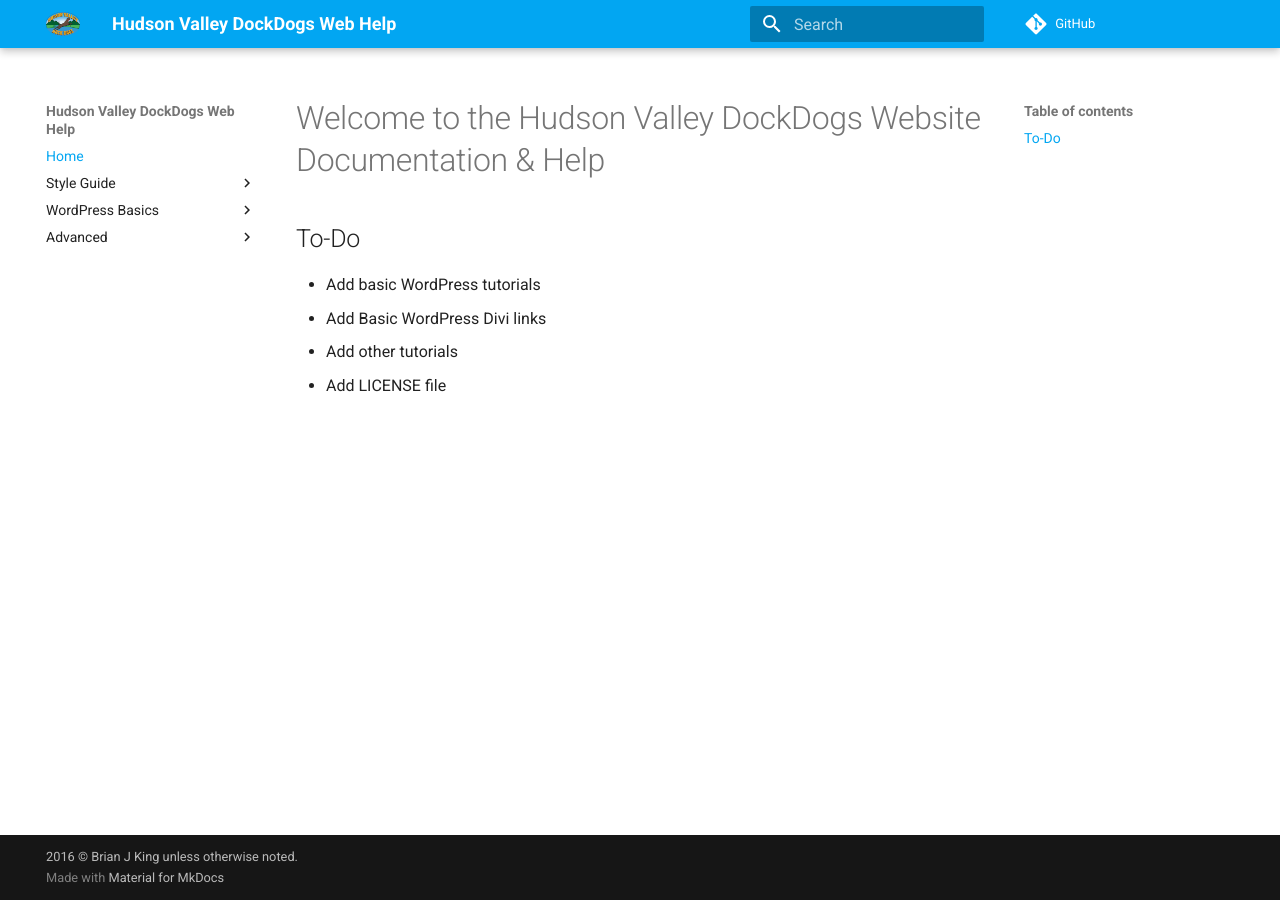
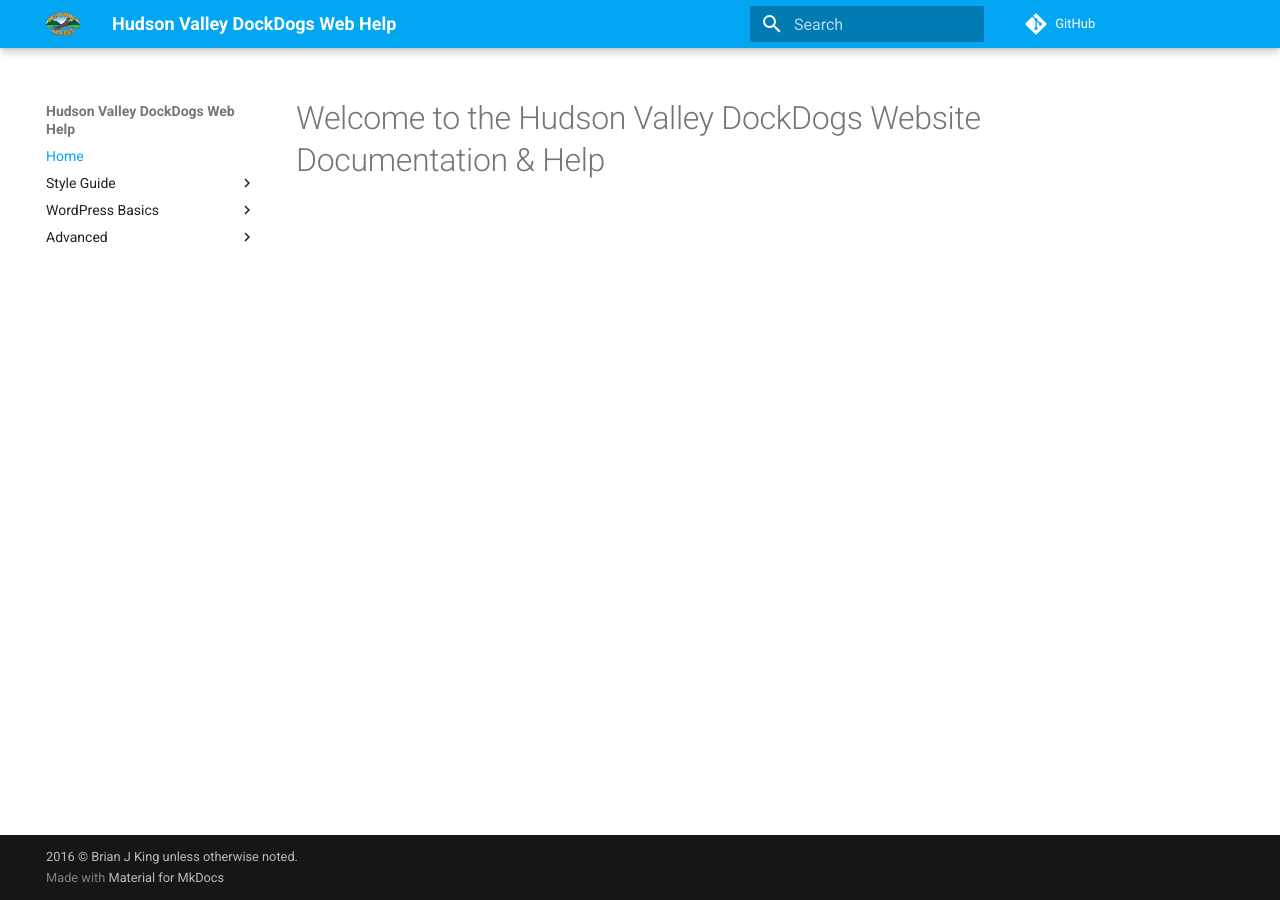
Before and after one commit to brianjking/hudsonvalleyhelp, an MkDocs documentation site: the page built from docs/index.md, in a window 1280 px wide. Built offline with MkDocs 1.6.1 and Material for MkDocs 9.7.7, drawn with Linux system fonts in a browser that asks for light colours; comment, search, counter and statistics services are not loaded; old or Windows-style settings are respelled for this version of MkDocs.

Commit message:
minor updates

```diff
--- a/docs/index.md
+++ b/docs/index.md
@@ -1,10 +1 @@
 # Welcome to the Hudson Valley DockDogs Website Documentation & Help
-
-
-
-## To-Do
-
-* Add basic WordPress tutorials
-* Add Basic WordPress Divi links
-* Add other tutorials
-* Add LICENSE file
```
Also changed, not shown: docs/style-guide/typefaces.md (+1 -0 lines).
